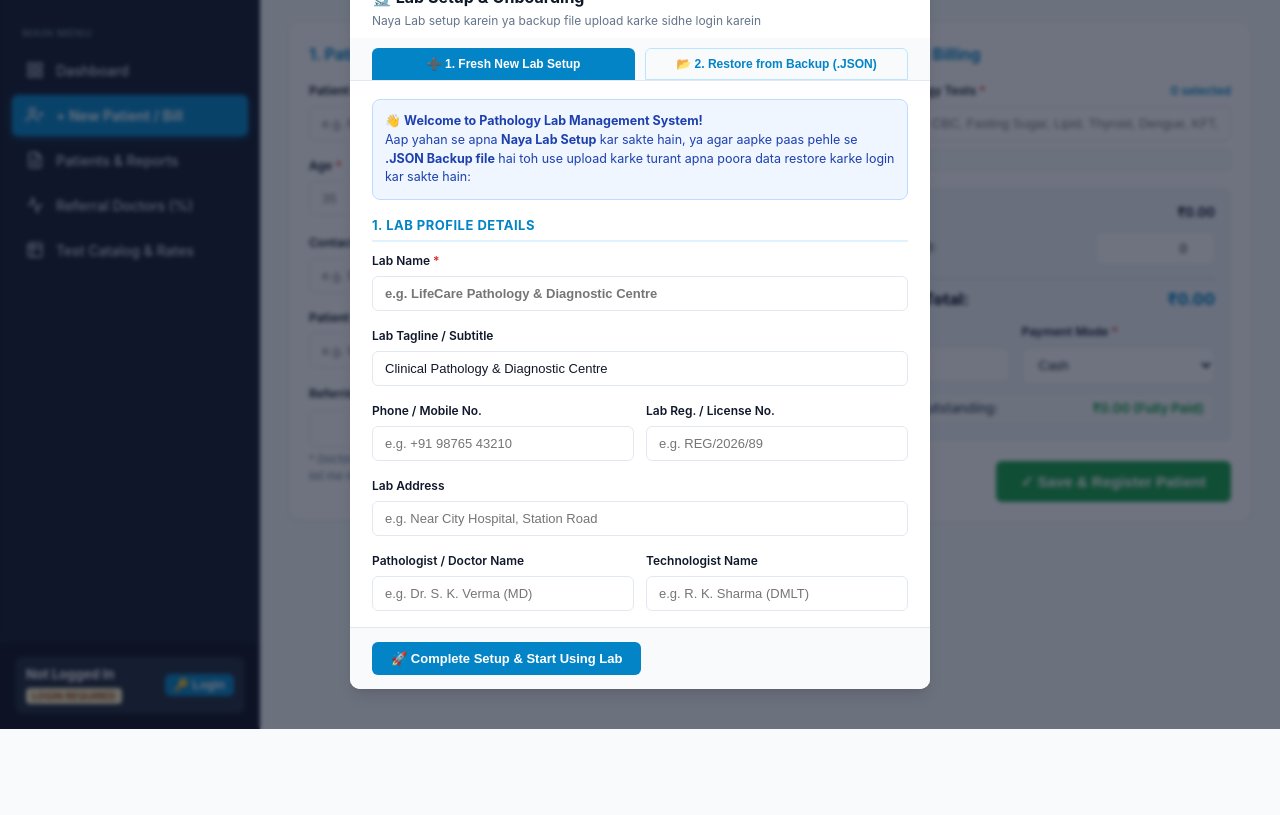
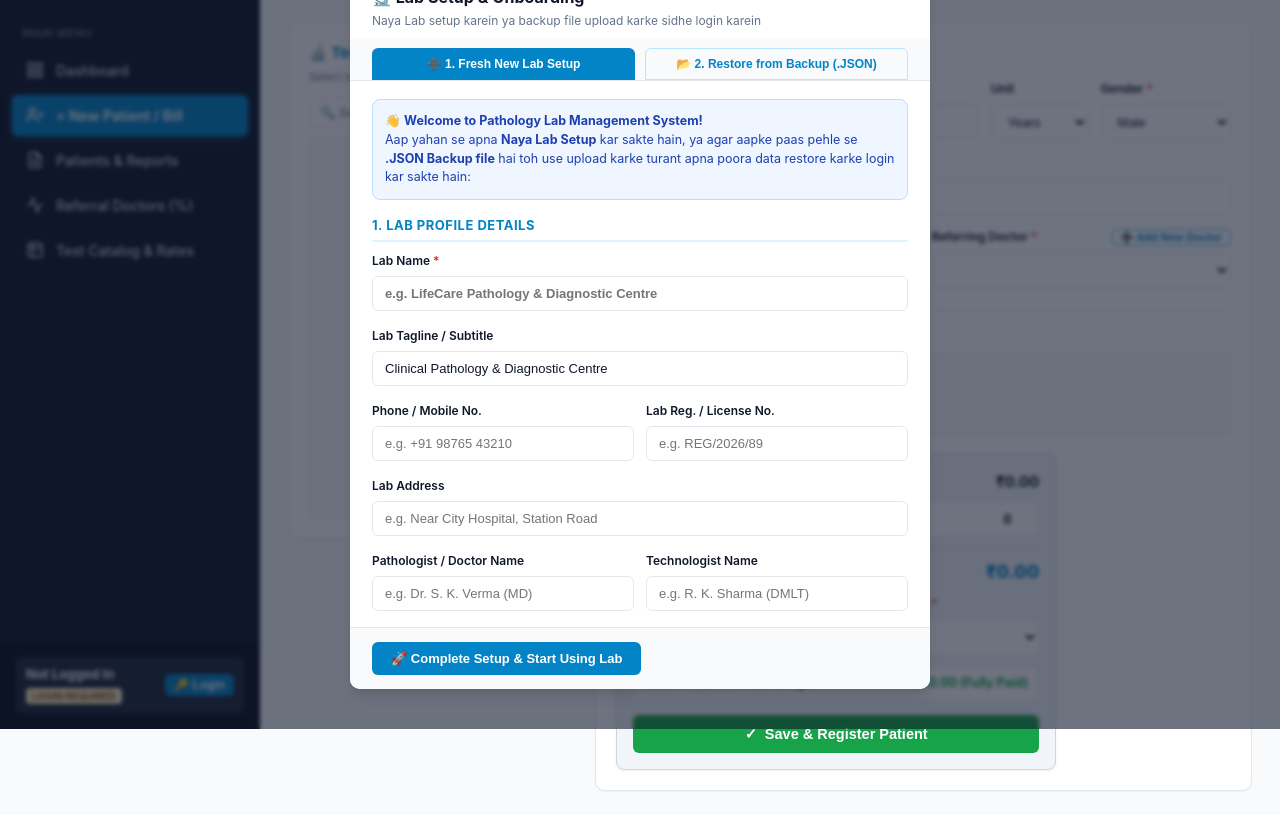
Before and after one commit to talim77/labpro, a plain HTML site: page new-patient.html in a window 1280 px wide. Shown: the part 71-886 px from the top of the page. Before the commit the page ends 800 px from the top, so only its background shows below. Drawn offline with Linux system fonts and the light colour scheme.

Commit message:
feat: redesign new patient layout to 30% test catalog and 70% patient demographics with 4-col row and right-aligned payment

```diff
--- a/assets/css/style.css
+++ b/assets/css/style.css
@@ -257,6 +257,26 @@ body {
   display: grid;
   grid-template-columns: repeat(2, 1fr);
   gap: 18px;
+}
+
+/* 30% - 70% Layout for New Patient Registration & Billing */
+.grid-billing-layout {
+  display: grid;
+  grid-template-columns: 30% calc(70% - 18px);
+  gap: 18px;
+  align-items: flex-start;
+}
+
+@media (max-width: 1100px) {
+  .grid-billing-layout {
+    grid-template-columns: 34% calc(66% - 18px);
+  }
+}
+
+@media (max-width: 900px) {
+  .grid-billing-layout {
+    grid-template-columns: 1fr;
+  }
 }
 
 .card {
--- a/new-patient.html
+++ b/new-patient.html
@@ -110,23 +110,48 @@
 
       <!-- CONTENT AREA -->
       <main class="content-area">
-        <div class="grid-cols-2" style="align-items:flex-start;">
+        <div class="grid-billing-layout">
 
-          <!-- Left Column: Patient Demographics -->
+          <!-- LEFT COLUMN (30%): TEST LIST / CATALOG ONLY (WITH SCROLL) -->
+          <div class="card" style="display:flex; flex-direction:column; max-height:calc(100vh - 120px); position:sticky; top:80px;">
+            <div style="display:flex; justify-content:space-between; align-items:center; margin-bottom:12px;">
+              <div>
+                <h3 style="font-size:15px; font-weight:700; color:#0284c7; margin:0;">🔬 Test Catalog</h3>
+                <span style="font-size:11px; color:#64748b;">Select required tests</span>
+              </div>
+              <span id="billing-test-selected-count" style="font-size:12px; font-weight:700; color:#0284c7; background:#e0f2fe; padding:3px 8px; border-radius:4px; border:1px solid #bae6fd;">0 selected</span>
+            </div>
+
+            <!-- Quick Search Input -->
+            <div style="margin-bottom:10px;">
+              <input type="text" id="billing-test-search" class="form-control" placeholder="🔍 Search test (e.g. CBC, Sugar, Lipid)..." style="font-size:12.5px; padding:7px 10px;" oninput="window.app.filterBillingTests(this.value)">
+            </div>
+
+            <!-- Scrollable Test Checkboxes List -->
+            <div id="billing-test-checkboxes" style="flex:1; overflow-y:auto; border:1px solid #e2e8f0; padding:8px; border-radius:6px; background:#f8fafc; min-height:380px; max-height:calc(100vh - 250px);">
+              <!-- Populated dynamically -->
+            </div>
+          </div>
+
+          <!-- RIGHT COLUMN (70%): PATIENT DEMOGRAPHICS & PAYMENT DETAILS -->
           <div class="card">
-            <h3 style="font-size:16px; font-weight:700; margin-bottom:16px; color:#0284c7;">1. Patient Demographics</h3>
+            <h3 style="font-size:16px; font-weight:700; margin-bottom:14px; color:#0284c7; display:flex; align-items:center; gap:6px;">
+              <span>👤</span> Patient Demographics
+            </h3>
 
-            <div class="form-group">
+            <!-- ROW 1: 4 BOXES IN ONE ROW (Patient Name | Age | Unit | Gender) -->
+            <div style="display:grid; grid-template-columns: 3.2fr 1.1fr 1.2fr 1.6fr; gap:12px; margin-bottom:14px;">
+              <div class="form-group" style="margin-bottom:0;">
                 <label class="form-label required">Patient Full Name</label>
                 <input type="text" id="patient-name" class="form-control" placeholder="e.g. Ramesh Kumar">
               </div>
 
-            <div style="display:grid; grid-template-columns: 2fr 1fr 2fr; gap:12px;">
-              <div class="form-group">
+              <div class="form-group" style="margin-bottom:0;">
                 <label class="form-label required">Age</label>
-                <input type="number" id="patient-age" class="form-control" placeholder="35">
+                <input type="number" id="patient-age" class="form-control" placeholder="35" min="0">
               </div>
-              <div class="form-group">
+
+              <div class="form-group" style="margin-bottom:0;">
                 <label class="form-label">Unit</label>
                 <select id="patient-age-unit" class="form-control">
                   <option value="Years">Years</option>
@@ -134,7 +159,8 @@
                   <option value="Days">Days</option>
                 </select>
               </div>
-              <div class="form-group">
+
+              <div class="form-group" style="margin-bottom:0;">
                 <label class="form-label required">Gender</label>
                 <select id="patient-gender" class="form-control">
                   <option value="male">Male</option>
@@ -144,84 +170,84 @@
               </div>
             </div>
 
-            <div class="form-group">
-              <label class="form-label">Contact / Mobile Number</label>
+            <!-- ROW 2: Address -->
+            <div class="form-group" style="margin-bottom:14px;">
+              <label class="form-label">Address:</label>
+              <input type="text" id="patient-address" class="form-control" placeholder="e.g. Ward 4, Civil Lines, Near City Hospital">
+            </div>
+
+            <!-- ROW 3: Mobile No. | Referring Doctor -->
+            <div style="display:grid; grid-template-columns: 1fr 1fr; gap:16px; margin-bottom:20px;">
+              <div class="form-group" style="margin-bottom:0;">
+                <label class="form-label">Mobile No.</label>
                 <input type="tel" id="patient-phone" class="form-control" placeholder="e.g. 9876543210">
               </div>
 
-            <div class="form-group">
-              <label class="form-label">Patient Address (Optional)</label>
-              <input type="text" id="patient-address" class="form-control" placeholder="e.g. Ward 4, Civil Lines">
-            </div>
-
-            <!-- Referring Doctor with Quick Add Button -->
-            <div class="form-group">
+              <div class="form-group" style="margin-bottom:0;">
                 <div style="display:flex; justify-content:space-between; align-items:center; margin-bottom:6px;">
                   <label class="form-label required" style="margin-bottom:0;">Referring Doctor</label>
-                <button type="button" class="btn btn-outline btn-sm" onclick="window.app.openQuickDoctorModal()" style="font-size:12px; padding:3px 10px; color:#0284c7; border-color:#38bdf8;">
+                  <button type="button" class="btn btn-outline btn-sm" onclick="window.app.openQuickDoctorModal()" style="font-size:11px; padding:2px 8px; color:#0284c7; border-color:#38bdf8;">
                     ➕ Add New Doctor
                   </button>
                 </div>
                 <select id="patient-doctor-select" class="form-control">
                   <!-- Populated dynamically -->
                 </select>
-              <small style="color:#64748b; font-size:11px; margin-top:4px; display:block;">
-                * Doctor select karne par unka referral commission auto-track hoga. Agar doctor list me nahi hai toh upar <strong>"+ Add New Doctor"</strong> dabayein.
-              </small>
               </div>
             </div>
 
-          <!-- Right Column: Test Selection & Billing -->
-          <div class="card">
-            <h3 style="font-size:16px; font-weight:700; margin-bottom:16px; color:#0284c7;">2. Select Tests & Billing</h3>
+            <div style="height:1px; background:#e2e8f0; margin:20px 0 16px 0;"></div>
 
-            <div class="form-group">
-              <div style="display:flex; justify-content:space-between; align-items:center; margin-bottom:6px;">
-                <label class="form-label required" style="margin-bottom:0;">Select Blood / Pathology Tests</label>
-                <span id="billing-test-selected-count" style="font-size:12px; font-weight:600; color:#0284c7;">0 selected</span>
-              </div>
-              <input type="text" id="billing-test-search" class="form-control" placeholder="🔍 Search test (e.g. CBC, Fasting Sugar, Lipid, Thyroid, Dengue, KFT, Urine)..." style="margin-bottom:8px; font-size:13px;" oninput="window.app.filterBillingTests(this.value)">
-              <div id="billing-test-checkboxes" style="max-height:260px; overflow-y:auto; border:1px solid #e2e8f0; padding:10px; border-radius:6px; background:#f8fafc;">
-                <!-- Populated dynamically -->
+            <!-- PAYMENT DETAILS & BILLING SECTION (ALIGNED TO RIGHT) -->
+            <div style="display:flex; justify-content:space-between; align-items:flex-start; gap:20px; flex-wrap:wrap;">
+
+              <!-- Left side of bottom: Selected tests summary pills -->
+              <div style="flex:1; min-width:240px;">
+                <h4 style="font-size:13px; font-weight:700; color:#334155; margin-bottom:8px; display:flex; align-items:center; gap:6px;">
+                  <span>📋</span> Selected Tests Summary
+                </h4>
+                <div id="selected-tests-tags-container" style="display:flex; flex-wrap:wrap; gap:6px; min-height:80px; max-height:220px; overflow-y:auto; padding:10px; background:#f8fafc; border:1px dashed #cbd5e1; border-radius:6px;">
+                  <span style="font-size:12px; color:#94a3b8; font-style:italic;">Bayein taraf (Left side) se blood tests select karein...</span>
                 </div>
               </div>
 
-            <!-- Billing Calculation Box -->
-            <div style="background:#f1f5f9; border-radius:6px; padding:16px; margin-top:16px;">
+              <!-- Right side of bottom: Billing & Payment Details -->
+              <div style="width:100%; max-width:440px; background:#f1f5f9; border-radius:8px; padding:16px; border:1px solid #cbd5e1; box-shadow:0 1px 3px rgba(0,0,0,0.05);">
+
                 <div style="display:flex; justify-content:space-between; margin-bottom:8px; font-size:13px;">
-                <span>Subtotal Amount:</span>
-                <strong id="bill-summary-subtotal">₹0.00</strong>
+                  <span style="color:#475569;">Subtotal Amount:</span>
+                  <strong id="bill-summary-subtotal" style="font-size:15px; color:#0f172a;">₹0.00</strong>
                 </div>
 
                 <div style="display:flex; justify-content:space-between; align-items:center; margin-bottom:8px;">
                   <div>
-                  <label class="form-label" style="margin-bottom:0;">Special Discount (₹):</label>
+                    <label class="form-label" style="margin-bottom:0; font-size:12.5px;">Special Discount (₹):</label>
                     <span id="discount-permission-indicator" style="display:block; font-size:10.5px; color:#64748b;"></span>
                   </div>
-                <input type="number" id="patient-discount" class="form-control" style="width:120px; text-align:right;" value="0" min="0" oninput="window.app.recalculateBillingTotals()">
+                  <input type="number" id="patient-discount" class="form-control" style="width:120px; text-align:right; font-weight:700; font-size:14px;" value="0" min="0" oninput="window.app.recalculateBillingTotals()">
                 </div>
 
                 <!-- Discount Approval Alert Box -->
-              <div id="discount-approval-box" class="discount-alert-box" style="display:none;">
-                <svg width="20" height="20" viewBox="0 0 24 24" fill="none" stroke="currentColor" stroke-width="2"><circle cx="12" cy="12" r="10"></circle><line x1="12" y1="8" x2="12" y2="12"></line><line x1="12" y1="16" x2="12.01" y2="16"></line></svg>
-                <p id="discount-approval-status-text">
+                <div id="discount-approval-box" class="discount-alert-box" style="display:none; margin-bottom:8px;">
+                  <svg width="18" height="18" viewBox="0 0 24 24" fill="none" stroke="currentColor" stroke-width="2"><circle cx="12" cy="12" r="10"></circle><line x1="12" y1="8" x2="12" y2="12"></line><line x1="12" y1="16" x2="12.01" y2="16"></line></svg>
+                  <p id="discount-approval-status-text" style="font-size:11.5px; margin:0;">
                     Discount requires Admin Approval.
                   </p>
                 </div>
 
-              <div style="display:flex; justify-content:space-between; margin-top:12px; padding-top:8px; border-top:1.5px solid #cbd5e1; font-size:16px; font-weight:800; color:#0f172a;">
+                <div style="display:flex; justify-content:space-between; align-items:center; margin-top:10px; padding-top:10px; border-top:1.5px solid #cbd5e1; font-size:16px; font-weight:800; color:#0f172a;">
                   <span>Final Payable Total:</span>
-                <span id="bill-summary-final" style="color:#0284c7;">₹0.00</span>
+                  <span id="bill-summary-final" style="color:#0284c7; font-size:18px;">₹0.00</span>
                 </div>
 
-              <div style="display:grid; grid-template-columns: 1fr 1fr; gap:12px; margin-top:12px;">
+                <div style="display:grid; grid-template-columns: 1fr 1fr; gap:10px; margin-top:10px;">
                   <div>
-                  <label class="form-label required">Paid Amount (₹)</label>
-                  <input type="number" id="patient-paid" class="form-control" value="0" oninput="this.dataset.autoFilled='false'; window.app.recalculateBillingTotals();">
+                    <label class="form-label required" style="font-size:12px;">Paid Amount (₹)</label>
+                    <input type="number" id="patient-paid" class="form-control" value="0" style="font-weight:700;" oninput="this.dataset.autoFilled='false'; window.app.recalculateBillingTotals();">
                   </div>
                   <div>
-                  <label class="form-label required">Payment Mode</label>
-                  <select id="patient-payment-mode" class="form-control">
+                    <label class="form-label required" style="font-size:12px;">Payment Mode</label>
+                    <select id="patient-payment-mode" class="form-control" style="font-weight:600;">
                       <option value="Cash">Cash</option>
                       <option value="UPI / QR">UPI / QR Code</option>
                       <option value="Card">Debit/Credit Card</option>
@@ -231,16 +257,20 @@
                 </div>
 
                 <!-- Live Balance Due preview -->
-              <div style="display:flex; justify-content:space-between; align-items:center; margin-top:8px; padding:6px 10px; background:#f8fafc; border:1px solid #e2e8f0; border-radius:6px; font-size:13px;">
+                <div style="display:flex; justify-content:space-between; align-items:center; margin-top:10px; padding:7px 10px; background:#fff; border:1px solid #e2e8f0; border-radius:6px; font-size:12.5px;">
                   <span style="font-weight:600; color:#475569;">Balance Due / Outstanding:</span>
                   <span id="bill-summary-due" style="font-weight:700; color:#16a34a;">₹0.00 (Fully Paid)</span>
                 </div>
+
+                <!-- Save & Register Button -->
+                <div style="margin-top:14px;">
+                  <button class="btn btn-success" style="width:100%; padding:11px 16px; font-size:14.5px; font-weight:700; display:flex; align-items:center; justify-content:center; gap:8px;" onclick="window.app.submitNewPatient()">
+                    <span>✓</span> Save & Register Patient
+                  </button>
                 </div>
 
-            <div style="margin-top:20px; display:flex; justify-content:flex-end;">
-              <button class="btn btn-success" style="padding:12px 24px; font-size:15px;" onclick="window.app.submitNewPatient()">
-                ✓ Save & Register Patient
-              </button>
+              </div>
+
             </div>
 
           </div>
--- a/sw.js
+++ b/sw.js
@@ -4,7 +4,7 @@
  * Automatically downloads and caches the entire application shell on first visit.
  */
 
-const CACHE_NAME = 'labpro-offline-v2';
+const CACHE_NAME = 'labpro-offline-v3';
 
 // List of all core application shell files required for 100% offline operation
 const PRECACHE_ASSETS = [
```
Also changed, not shown: assets/js/app.js (+17 -0 lines). Lines whose indentation alone changed are shown as unchanged.
